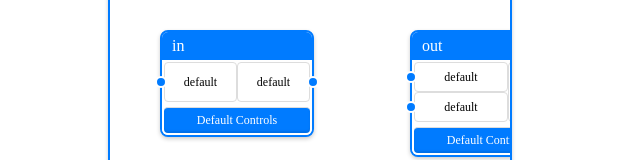
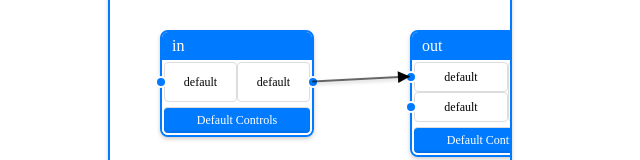
Before and after one commit to aaafgrb/introspection, a Vue app: page / in a window 1280 px wide. Shown: the part 220-380 px from the top of the page, without its empty margins (0-640 px from the left). Built offline with nearby package versions, Linux system fonts and the light colour scheme.

Commit message:
refactor arrow

```diff
--- a/src/components/ConnectionArrow.vue
+++ b/src/components/ConnectionArrow.vue
@@ -14,19 +14,22 @@ import { ref, useTemplateRef } from 'vue';
 
 export default {
   props: {
-    fromTo: {
+    from: {
       type: Object,
       required: true,
     },
-    color: {
-      type: String,
-      default: 'black',
-    },
+    to: {
+      type: Object,
+      required: true,
+    }
   },
   mounted() {
-    this.fromTo.update = this.updateLine
     this.updateLine();
   },
+  updated() {
+    this.updateLine();
+  },
+  expose: ['updateLine'],
   setup(props) {
     const line = useTemplateRef("line")
     const needSwap = ref(false);
@@ -34,16 +37,14 @@ export default {
     const updateLine = () => {
       var W = 2;
 
-      const fromElement = props.fromTo.from.target
-      const toElement = props.fromTo.to.target
-      var fromBStartY = props.fromTo.from.nodeData.position.y + props.fromTo.from.portOffset.y
-      var fromBStartX = props.fromTo.from.nodeData.position.x + props.fromTo.from.portOffset.x
-      var toBStartY = props.fromTo.to.nodeData.position.y + props.fromTo.to.portOffset.y
-      var toBStartX = props.fromTo.to.nodeData.position.x + props.fromTo.to.portOffset.x
-      var fromBWidth = fromElement.offsetWidth
-      var fromBHeight = fromElement.offsetHeight
-      var toBWidth = toElement.offsetWidth
-      var toBHeight = toElement.offsetHeight
+      var fromBStartY = props.from.nodePosition.y + props.from.portOffset.y
+      var fromBStartX = props.from.nodePosition.x + props.from.portOffset.x
+      var toBStartY = props.to.nodePosition.y + props.to.portOffset.y
+      var toBStartX = props.to.nodePosition.x + props.to.portOffset.x
+      var fromBWidth = props.from.width
+      var fromBHeight = props.from.height
+      var toBWidth = props.to.width
+      var toBHeight = props.to.height
 
       var fT = fromBStartY + fromBHeight * 0.5
       var tT = toBStartY + toBHeight * 0.5
@@ -76,7 +77,7 @@ export default {
 
     return {
       updateLine,
-      needSwap
+      needSwap,
     }
   }
 };
@@ -91,6 +92,7 @@ export default {
   border-bottom: 6px solid transparent;
   border-top: 6px solid transparent;
   background-clip: border-box;
+  pointer-events: none;
 }
 
 .line .arrow-bw {
@@ -108,6 +110,7 @@ export default {
   top: 100%;
   left: 50%;
   transform: translate(-50%, -100%);
+  pointer-events: none;
 }
 
 .line {
@@ -116,5 +119,7 @@ export default {
   z-index: 1;
   background-color: rgba(0, 0, 0, 0.6);
   box-shadow: 0 2px 4px rgba(0, 0, 0, 0.2);
+  border-radius: 2px;
+  pointer-events: none;
 }
 </style>
--- a/src/components/CustomFunctionPage.vue
+++ b/src/components/CustomFunctionPage.vue
@@ -17,8 +17,7 @@
     <div v-show="!minimized" class="page-content" @contextmenu="onContextMenu">
       <DraggableBackground>
         <FunctionNode :cfData="cfData" v-for="[key, node] in cfData.state.nodes" :nodeData="node" :key="key" />
-        <ConnectionArrow v-for="[key, fromTo] in cfData.state.connections" color="red" :width="4" tail head
-          :fromTo="fromTo" />
+        <div ref="connectionsArea"></div>
       </DraggableBackground>
     </div>
 
@@ -28,9 +27,6 @@
 </template>
 <!-- //todo: viewonly | edit<br>
 //todo: clean unused registry logic<br>
-//todo: check prototype function arity<br>
-//todo: proper leader line visual<br>
-//todo: leader line unconnect<br>
 //todo: store connections logic (not only leader line) for the node resolving<br>
 //todo: put an svg on exactly on top of the background and chnage its viewbox attribute when the background
 position changes and change its size when its resized (maybe it could even be made in the background component?)
@@ -38,7 +34,7 @@ position changes and change its size when its resized (maybe it could even be ma
 //todo: for the arrows do the same thing as the previous one? -->
 
 <script>
-import { ref, useTemplateRef } from "vue";
+import { ref, computed, useTemplateRef } from "vue";
 import { useDraggable } from "./useDraggable";
 import DraggableBackground from "./DraggableBackground.vue";
 import FunctionNode from "./FunctionNode.vue";
@@ -60,6 +56,18 @@ export default {
       required: true,
     }
   },
+  computed: {
+    connections() {
+      return Array.from(this.cfData.state.nodes, ([key, value]) =>
+        value.params
+          .filter(x => x.ref)
+          .map((x, index) => ({
+            from: x,
+            to: { nodeName: key, portIndex: index }
+          }))
+      ).flat()
+    }
+  },
   data() {
     return {
       minimized: false, // Track minimization state
@@ -67,6 +75,8 @@ export default {
   },
   setup(props) {
     const cfData = useCustomFunction(props.customFunctionName)
+    const connectionsArea = useTemplateRef("connectionsArea")
+    cfData.connectionsArea = connectionsArea;
 
     const onContextMenu = (e) => {
       e.preventDefault();
--- a/src/components/FunctionNode.vue
+++ b/src/components/FunctionNode.vue
@@ -1,20 +1,41 @@
 <template>
   <div class="function-node" :style="{ top: `${position.y}px`, left: `${position.x}px` }" ref="node" @mousedown.stop="">
+    <!-- header -->
     <div class=" node-header" @mousedown.stop="onHeaderMouseDown">
       {{ nodeData.name }}
     </div>
-    <FunctionNodeContent :cfData="cfData" :inputs="nodeData.params" :outputs="nodeData.output" :nodeData="nodeData" />
+    <!-- content -->
+    <div class="node-content">
+      <div class="ports-container">
+        <!-- Input Ports -->
+        <div class="ports inputs" :style="{ '--port-flex': calculateFlex(nodeData.params.length) }">
+          <FunctionNodePort :cfData="cfData" :nodeData="nodeData" v-for="(input, index) in nodeData.params"
+            :port-id="{ nodeName: nodeData.name, isInput: true, portIndex: index }" :node-data="nodeData"
+            ref="input-ports" />
+        </div>
+        <!-- Output Ports -->
+        <div class="ports outputs" :style="{ '--port-flex': calculateFlex(nodeData.output.length) }">
+          <FunctionNodePort :cfData="cfData" :nodeData="nodeData" v-for="(output, index) in nodeData.output"
+            :port-id="{ nodeName: nodeData.name, isInput: false, portIndex: index }" :node-data="nodeData"
+            ref="output-ports" />
+        </div>
+      </div>
+      <div class="node-controls">
+        <!-- Controls section -->
+        <slot name="controls">Default Controls</slot>
+      </div>
+    </div>
   </div>
 </template>
 
 <script>
 import { ref, useTemplateRef } from "vue";
 import { useDraggable } from "./useDraggable";
-import FunctionNodeContent from "./FunctionNodeContent.vue";
+import FunctionNodePort from "./FunctionNodePort.vue";
 
 export default {
   components: {
-    FunctionNodeContent
+    FunctionNodePort
   },
   props: {
     cfData: {
@@ -24,27 +45,39 @@ export default {
       type: Object,
       required: true
     },
-    content: {
-      type: String,
-      default: "Node Content",
-    },
   },
   mounted() {
     this.position = this.nodeData.position ?? { x: 100, y: 100 }
     this.nodeData.target = useTemplateRef("node")
   },
-  setup() {
+  setup(props) {
     const position = ref({ x: 0, y: 0 });
+    const inputPorts = useTemplateRef("input-ports")
+    const outputPorts = useTemplateRef("output-ports")
     // Draggable page header
     const { onMouseDown: onHeaderMouseDown } = useDraggable({
       onDrag: (dx, dy) => {
         position.value.x += dx;
         position.value.y += dy;
+        updateConnections();
       },
     });
+
+    const updateConnections = () => {
+      inputPorts.value.forEach(e => e.updateConnections())
+      outputPorts.value.forEach(e => e.updateConnections())
+    }
+
+    // Calculate flex factor for ports
+    const calculateFlex = (count) => {
+      const maxPorts = Math.max(props.nodeData.params.length, props.nodeData.output.length) || 1;
+      return count / maxPorts;
+    };
+
     return {
       position,
-      onHeaderMouseDown
+      onHeaderMouseDown,
+      calculateFlex,
     };
   },
 };
@@ -70,4 +103,45 @@ export default {
   border-top-right-radius: 6px;
   cursor: grab;
 }
+
+.node-content {
+  display: flex;
+  flex-direction: column;
+  padding: 2px;
+  background-color: white;
+  border-bottom-left-radius: 6px;
+  border-bottom-right-radius: 6px;
+  gap: 0px;
+  position: relative;
+}
+
+.ports-container {
+  display: flex;
+  flex-direction: row;
+  justify-content: space-between;
+  flex-grow: 1;
+  min-height: 40px;
+  gap: 0px;
+}
+
+.ports {
+  display: flex;
+  flex-direction: column;
+  justify-content: space-evenly;
+  flex: var(--port-flex, 1);
+  position: relative;
+  padding: 0;
+}
+
+.node-controls {
+  background-color: #007bff;
+  border-top: 1px solid #ddd;
+  border-radius: 4px;
+  padding: 5px;
+  text-align: center;
+  font-size: 12px;
+  color: white;
+  box-shadow: inset 0px -2px 2px rgba(0, 0, 0, 0.1);
+  margin-top: 5px;
+}
 </style>
--- a/src/components/FunctionNodePort.vue
+++ b/src/components/FunctionNodePort.vue
@@ -3,6 +3,9 @@
     <span class="handle" :class="classObject" @click="mouseclick" ref="handle"></span>
     {{ label }}
   </div>
+  <Teleport v-if="portId.isInput && from && to && cfData.connectionsArea.value" :to="cfData.connectionsArea.value">
+    <ConnectionArrow ref="connectionArrow" :from="from" :to="to" />
+  </Teleport>
 </template>
 
 <script>
@@ -32,15 +35,29 @@ export default {
     },
   },
   mounted() {
-    this.updatePortOffset()
+    if (this.portId.isInput) {
+      this.nodeData.params[this.portId.portIndex].offset = this.updatePortOffset()
+      let o = this.nodeData.params[this.portId.portIndex]
+      if (o.ref) {
+        this.addConnection({ nodeName: o.ref, portIndex: o.out })
+        //todo: insert on the nodeData when a connection is added too (and maybe unify the names of the nodeName and portIndex with the documentation)
+      }
+      this.to = {
+        width: this.handleElement.offsetWidth,
+        height: this.handleElement.offsetHeight,
+        portOffset: this.offset,
+        nodePosition: this.nodeData.position
+      }
+    } else {
+      this.nodeData.output[this.portId.portIndex].offset = this.updatePortOffset()
+    }
+
   },
+  expose: ['updateConnections'],
   setup(props) {
     const handleElement = useTemplateRef("handle")
-    const p = props.cfData.getNodeHandle(props.portId.nodeName, props.portId.isInput, props.portId.portIndex)
-    // p.target = handleElement
-    // p.nodeData = props.nodeData
+    const offset = ref({ x: 0, y: 0 })
 
-    const offset = ref({ x: 0, y: 0 })
     const updatePortOffset = () => {
       let walk = handleElement.value
 
@@ -56,6 +73,49 @@ export default {
       }
       return offset.value
     }
+
+    const currentOutPortId = ref(null)
+    const connectionArrow = props.portId.isInput ? useTemplateRef("connectionArrow") : null
+    const from = ref(null)
+    const to = ref(null)
+
+    const updateConnections = props.portId.isInput ?
+      () => { if (connectionArrow.value) connectionArrow.value.updateLine() } :
+      () => { props.nodeData.output.forEach(e => e.to.forEach(x => { if (x.func) x.func() })) }
+
+    const addConnection = (fromId) => {
+      currentOutPortId.value = fromId
+      let n = props.cfData.state.nodes.get(fromId.nodeName)
+      let o = n.output[fromId.portIndex]
+      o.to.push({ nodeName: props.portId.nodeName, portIndex: props.portId.portIndex, func: updateConnections })
+      from.value = {
+        //assuming the port handle of the output is the same size as this handle
+        width: handleElement.value.offsetWidth,
+        height: handleElement.value.offsetHeight,
+        portOffset: o.offset,
+        nodePosition: n.position
+      }
+    }
+
+    //input ports only
+    if (props.portId.isInput) {
+      props.cfData.emitter.on("connected", (fromTo) => {
+        if (props.portId == fromTo.toId) {
+          addConnection(fromTo.fromId)
+        }
+      })
+
+      props.cfData.emitter.on("disconnect", (toId) => {
+        if (toId.nodeName == props.portId.nodeName && toId.portIndex == props.portId.portIndex) {
+          currentLine.value = null
+          from.value = null
+        }
+      })
+
+    }
+
+    //-----------------------connection css----------------------------
+
     const classObject = reactive({
       "dragging": false,
       "being-dragged-target": false,
@@ -64,7 +124,7 @@ export default {
     })
 
     const mouseclick = function (event) {
-      props.cfData.portHandleClick(event, props.portId, offset, props.nodeData)
+      props.cfData.portHandleClick(props.portId)
     }
 
     props.cfData.emitter.on("start_connect", function (hitPortId) {
@@ -82,27 +142,18 @@ export default {
       }
     })
 
-    const currentLine = ref(null)
-
-    props.cfData.emitter.on("connected", (fromTo) => {
-      if (props.portId == fromTo.from.portId || props.portId == fromTo.to.portId) {
-        currentLine.value = fromTo
-      }
-    })
-
-    props.cfData.state.connections.get(props.portId)
-    watch(props.nodeData.position, () => {
-      if (currentLine.value && currentLine.value.update) {
-        currentLine.value.update()
-      }
-    })
+    //----------------------------------------
 
     return {
       mouseclick,
       classObject,
-      currentLine,
+      currentOutPortId,
       updatePortOffset,
-      offset
+      offset,
+      updateConnections,
+      from, to,
+      handleElement,
+      addConnection
     };
   },
 }
--- a/src/components/useCustomFunction.js
+++ b/src/components/useCustomFunction.js
@@ -41,8 +41,9 @@ export function useCustomFunction(customFunctionName) {
           operation: "input",
           params: [{ "val": index }],
           position: { x: 50, y: 100 + 150 * index },
-          output: [{}],
+          output: [{ to: [] }],
           target: null,
+          updateConnectionFuncs: [],
         })
     })
 
@@ -57,8 +58,9 @@ export function useCustomFunction(customFunctionName) {
           operation: def.operation,
           params: structuredClone(toRaw(def.params)),
           position: { x: 300 + 250 * index, y: 100 },
-          output: new Array(getFunctionArity(def.operation)).fill({}),
+          output: new Array(getFunctionArity(def.operation)).fill({ to: [] }),
           target: null,
+          updateConnectionFuncs: [],
         })
     })
 
@@ -66,7 +68,7 @@ export function useCustomFunction(customFunctionName) {
     if (def.params) {
       def.params.forEach((p, i) => {
         if (p.ref) {
-          state.nodes.get(def.name).params[i].from = { nodeName: p.ref, portIndex: p.out }
+          state.nodes.get(p.ref).output[p.out].to.push({ nodeName: def.name, portIndex: i })
         }
       })
     }
@@ -77,29 +79,48 @@ export function useCustomFunction(customFunctionName) {
   //---------------PORT CONNECTION------------------//
   //------------------------------------------------//
 
-  let connectingNode = null;
+  let connectingNodeId = null;
 
-  const startConnect = (event, portId, portOffset, nodeData) => {
-    connectingNode = { target: event.target, portId, portOffset, nodeData }
+  const startConnect = (portId) => {
+    connectingNodeId = portId
     emitter.emit("start_connect", portId)
   }
 
-  const endConnect = (event, portId, portOffset, nodeData) => {
-    console.log("connected", connectingNode.portId, portId)
-    console.log(state.nodes)
+  const endConnect = (portId) => {
+    console.log("connected", connectingNodeId, portId)
     const fromTo = portId.isInput
-      ? { from: connectingNode, to: { target: event.target, portId, portOffset, nodeData } }
-      : { from: { target: event.target, portId, portOffset, nodeData }, to: connectingNode }
+      ? { fromId: connectingNodeId, toId: portId }
+      : { fromId: portId, toId: connectingNodeId }
+
+    // let c = state.connections.get(fromTo.to.portId)
+    // if (c) {
+    //   emitter.emit("disconnect", c)
+    // }
+
+    // let d = state.nodes.get(fromTo.to.portId.nodeName).params[fromTo.to.portId.portIndex]
+    // if (d.ref) {
+    //   state.nodes.get(d.ref).to.filter(x =>
+    //     x.ref != fromTo.to.portId.nodeName && x.out != fromTo.to.portId.portIndex)
+    //   emitter.emit("disconnect", null)
+    // }
+    // //d.from = { nodeName: fromTo.from.portId.nodeName, portIndex: fromTo.from.portId.portIndex }
+    // d.ref = fromTo.from.portId.nodeName
+    // d.out = fromTo.from.portId.portIndex
+
+    // state.nodes.get(fromTo.from.portId.nodeName).output[fromTo.from.portId.portIndex].to.push(
+    //   { nodeName: fromTo.to.portId.nodeName, portIndex: fromTo.to.portId.portIndex })
+
+    // console.log(state.nodes)
+
+    // state.connections.set(fromTo.to.portId, fromTo)
     emitter.emit("connected", fromTo)
-
-    state.connections.set(fromTo.to.portId, fromTo)
-    connectingNode = null;
+    connectingNodeId = null;
     emitter.emit("stop_connect", null)
   }
 
   //public
   const portHandleClick = (event, portId, portOffset, nodeData) => {
-    if (!connectingNode) {
+    if (!connectingNodeId) {
       startConnect(event, portId, portOffset, nodeData);
     } else {
       endConnect(event, portId, portOffset, nodeData);
@@ -108,6 +129,7 @@ export function useCustomFunction(customFunctionName) {
 
   //public
   const cancelConnect = e => {
+    connectingNodeId = null;
     emitter.emit("stop_connect", null)
   }
 
@@ -116,6 +138,20 @@ export function useCustomFunction(customFunctionName) {
     return isInput
       ? state.nodes.get(nodeName).params[portIndex]
       : state.nodes.get(nodeName).output[portIndex]
+  }
+
+  //public
+  const addToUpdateList = (nodeName, func) => {
+    //state.nodes.get(nodeName).updateConnectionFuncs.push(func)
+  }
+
+  //public
+  const removeFromUpdateList = (nodeName, func) => {
+    // let array = state.nodes.get(nodeName).updateConnectionFuncs
+    // const index = array.indexOf(func);
+    // if (index > -1) {
+    //   array.splice(index, 1);
+    // }
   }
 
   //------------------------------------------------//
@@ -147,5 +183,7 @@ export function useCustomFunction(customFunctionName) {
     cancelConnect,
     portHandleClick,
     getNodeHandle,
+    addToUpdateList,
+    removeFromUpdateList,
   };
 }
```
Also changed, not shown: src/components/FunctionNodeContent.vue (deleted, +0 -100 lines).
